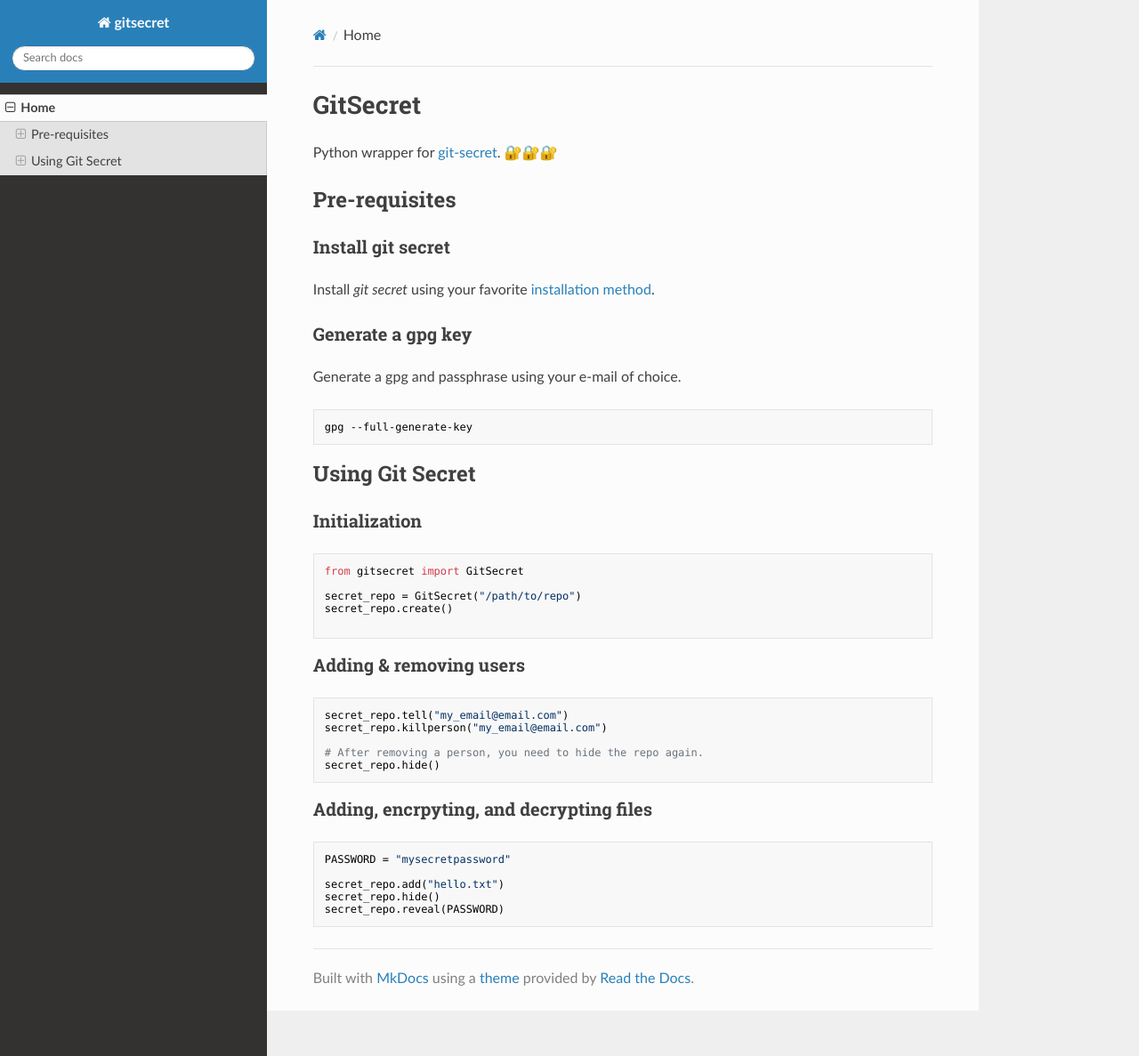
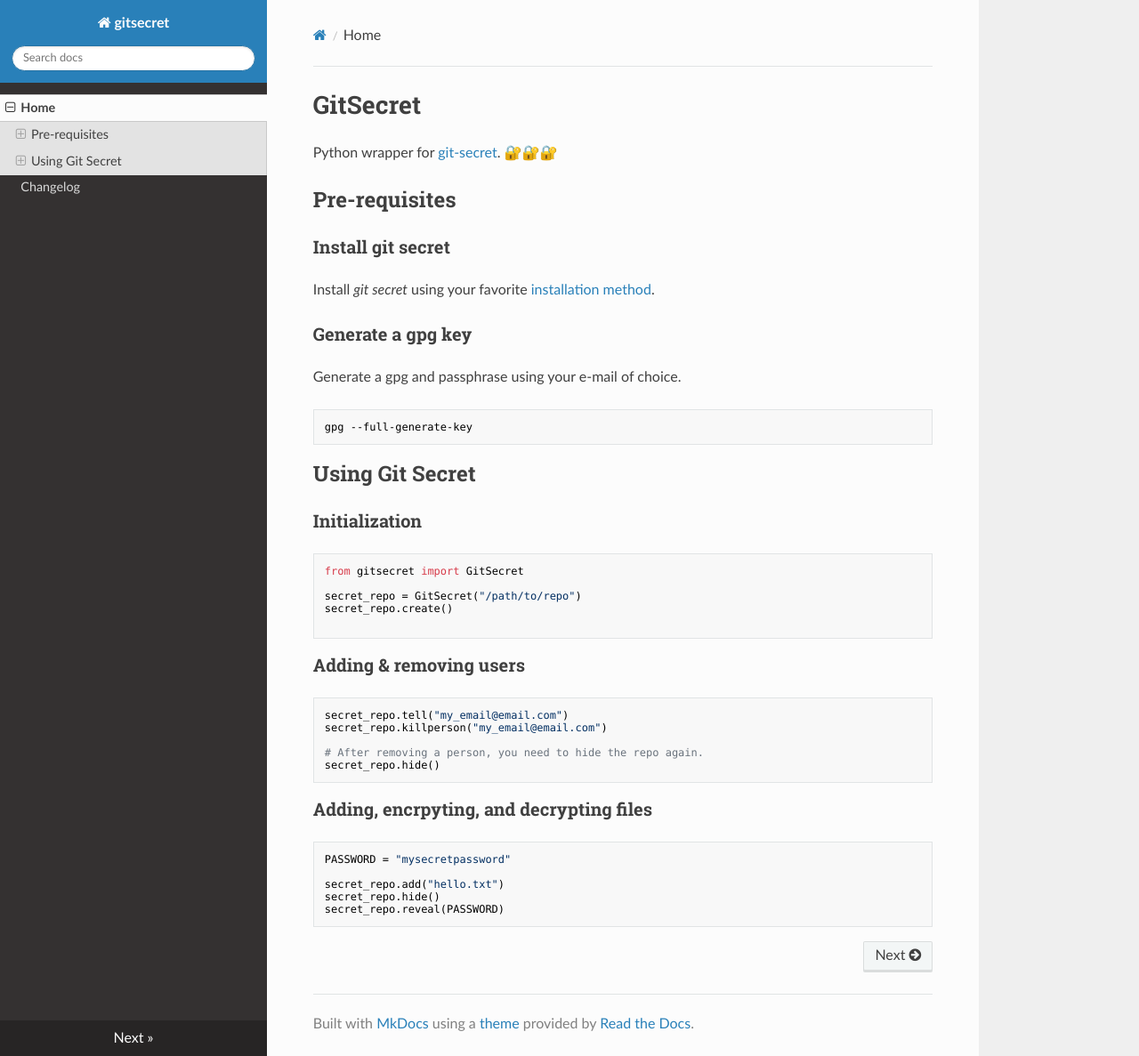
Before and after one commit to ivanklee86/gitsecret, an MkDocs documentation site: the page built from docs/index.md, in a window 1280 px wide and 1187 px high. Shown: the whole window at 89% size. Built offline with MkDocs 1.6.1, drawn with Linux system fonts in a browser that asks for light colours; nearby versions of some CDN libraries.

Commit message:
requirements update, changelog, fixed setup.py

```diff
--- a/mkdocs.yml
+++ b/mkdocs.yml
@@ -2,5 +2,6 @@
 
 nav:
   - Home: index.md
+  - Changelog: changelog.md
 
 theme: readthedocs
--- a/setup.py
+++ b/setup.py
@@ -25,7 +25,7 @@
     classifiers=[
         "Development Status :: 3 - Alpha",
         "Intended Audience :: Developers",
-        "Topic :: Software Development :: Version Control :: Git".
+        "Topic :: Software Development :: Version Control :: Git",
         "Topic :: Security",
         "Topic :: Security :: Cryptography",
         "License :: OSI Approved :: MIT License",
```
Also changed, not shown: docs/changelog.md (added, +4 -0 lines), requirements-dev.txt (+8 -12 lines).
